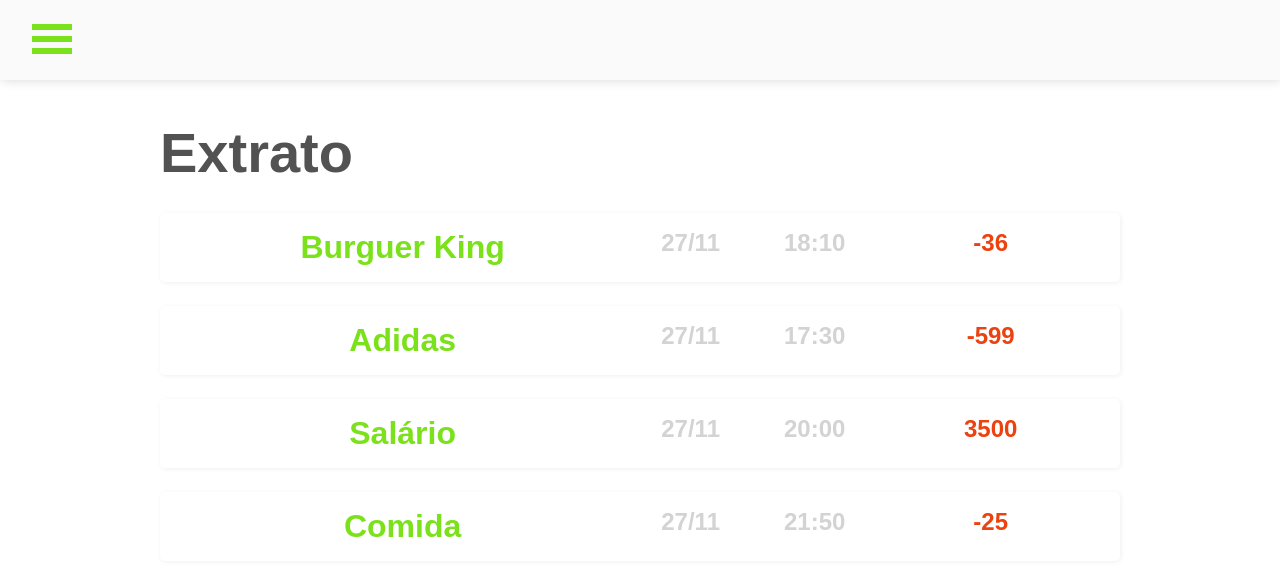
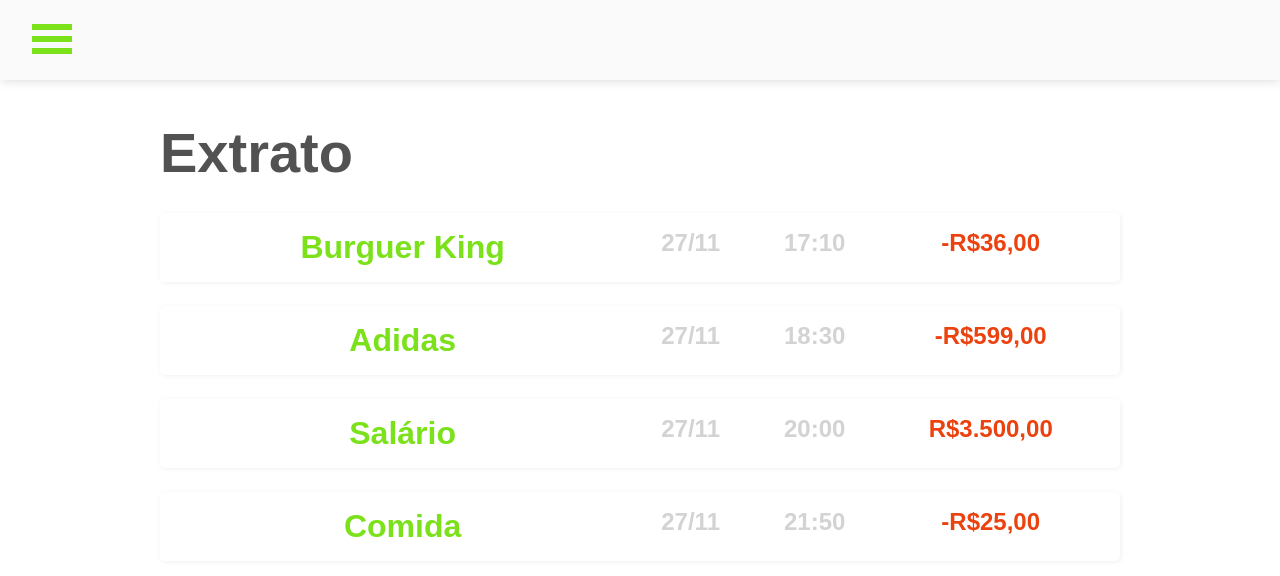
Before and after one commit to nettobruno/conta-simples, a React (Create React App) app: page /Stratum in a window 1280 px wide. Shown: the top 576 px of the page. Built offline with nearby package versions, Linux system fonts and the light colour scheme.

Commit message:
Criando novos itens no extrato e adicionando melhorias na exibição do preço

```diff
--- a/package.json
+++ b/package.json
@@ -7,6 +7,7 @@
     "react-burger-menu": "^2.6.12",
     "react-dom": "^16.12.0",
     "react-icons": "^3.8.0",
+    "react-number-format": "^4.3.1",
     "react-router-dom": "^5.1.2",
     "react-scripts": "3.2.0",
     "styled-components": "^4.4.1"
--- a/src/components/ItemSaldo/index.js
+++ b/src/components/ItemSaldo/index.js
@@ -1,4 +1,6 @@
 import React from 'react';
+
+import NumberFormat from 'react-number-format';
 
 import { Container } from './styles';
 
@@ -8,8 +10,8 @@ export default class ContainerItem extends React.Component {
 
     this.state = {
       records: [
-        { name: 'Burguer King', date: '27/11', hour: '18:10', price: -36.0 },
-        { name: 'Adidas', date: '27/11', hour: '17:30', price: -599.0 },
+        { name: 'Burguer King', date: '27/11', hour: '17:10', price: -36.0 },
+        { name: 'Adidas', date: '27/11', hour: '18:30', price: -599.0 },
         { name: 'Salário', date: '27/11', hour: '20:00', price: 3500.0 },
         { name: 'Comida', date: '27/11', hour: '21:50', price: -25.0 },
       ],
@@ -31,7 +33,17 @@ export default class ContainerItem extends React.Component {
             <h2>{record.hour}</h2>
           </li>
           <li className="price">
-            <h2>{record.price}</h2>
+            <h2>
+              <NumberFormat
+                value={record.price}
+                decimalScale={2}
+                fixedDecimalScale
+                displayType="text"
+                decimalSeparator=","
+                thousandSeparator="."
+                prefix="R$"
+              />
+            </h2>
           </li>
         </ul>
       </Container>
```
Also changed, not shown: 1 other file (tests, documents, lock files or other folders).
